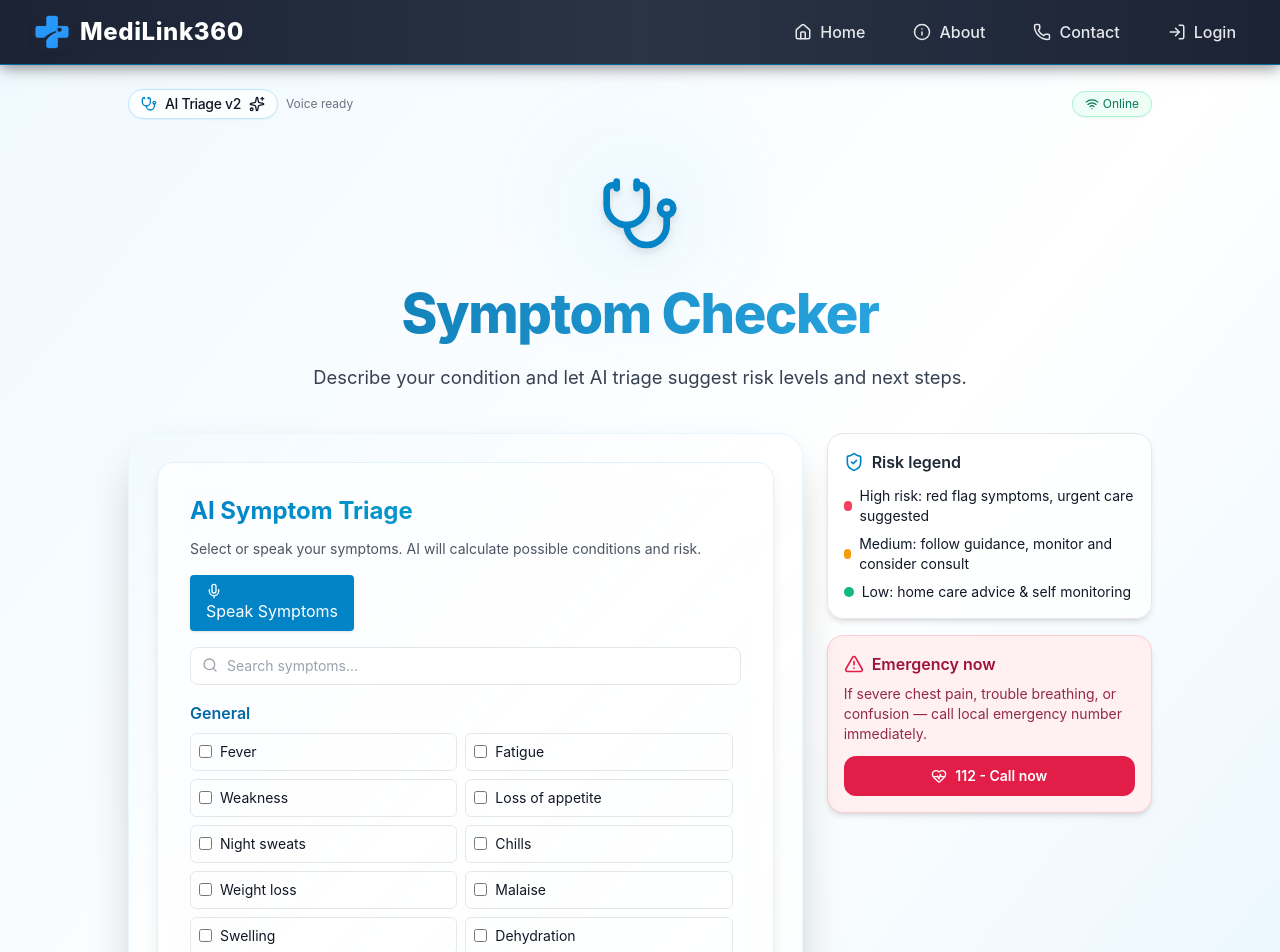
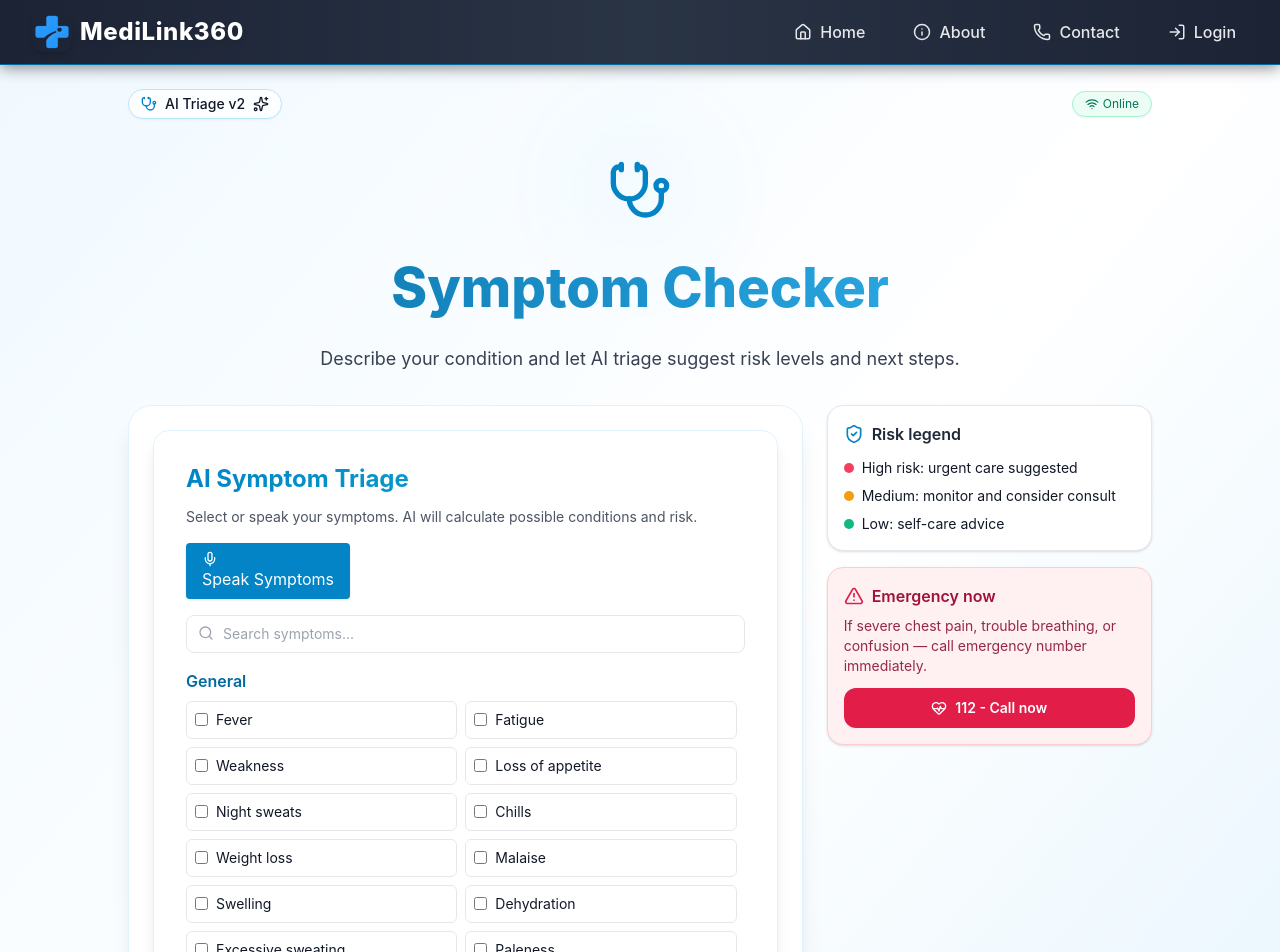
Before and after one commit to varghesegt/patient-app, a React (Vite) app: page /symptoms in a window 1280 px wide. Shown: the top 952 px of the page. Built offline with nearby package versions, Linux system fonts and the light colour scheme.

Commit message:
update: pwa and manifest setup

```diff
--- a/src/pages/symptoms.jsx
+++ b/src/pages/symptoms.jsx
@@ -10,8 +10,6 @@ import {
   WifiOff,
   ShieldCheck,
   Sparkles,
-  Zap,
-  HelpCircle,
   HeartPulse,
   AlertTriangle,
 } from "lucide-react";
@@ -23,104 +21,28 @@ const LANGS = {
     subtitle:
       "Describe your condition and let AI triage suggest risk levels and next steps.",
     disclaimer:
-      "Disclaimer: This is initial guidance and not a substitute for professional medical advice. If you feel unwell, seek medical care immediately.",
+      "Disclaimer: This is guidance only and not a substitute for professional medical advice. If you feel unwell, seek medical care immediately.",
     voiceReady: "Voice ready",
-    voiceNotSupported: "Voice input not supported on this device",
-    smartExamples: "Try an example",
+    voiceNotSupported: "Voice input not supported",
     legendTitle: "Risk legend",
-    howItWorks: "How this works",
-    howItWorksBody:
-      "Your description is analyzed to extract symptoms, duration, modifiers (fever, pain scale, comorbidities) and red‑flag patterns. A lightweight on‑device pre‑screen runs first; if online, a server model refines the triage and suggests care pathways.",
-    privacyTitle: "Privacy",
-    privacyBody:
-      "Text is processed securely. Do not paste personally identifying data (name, phone, address). In emergencies, call local services immediately.",
-    shortcuts: "Shortcuts",
-    shortcutList: [
-      "/ to focus input",
-      "Ctrl/⌘ + Enter to submit",
-      "Alt + . to cycle examples",
-    ],
     severeCTA: "Emergency now",
-    severeCTATip: "If severe chest pain, trouble breathing, or confusion — call local emergency number immediately.",
-  },
-  hi: {
-    title: "लक्षण जाँचकर्ता",
-    subtitle:
-      "अपनी स्थिति लिखें और AI त्रायेज जोखिम स्तर व अगले कदम सुझाएगा।",
-    disclaimer:
-      "अस्वीकरण: यह केवल प्रारम्भिक मार्गदर्शन है, डॉक्टर की सलाह का विकल्प नहीं है। आप अस्वस्थ हों तो तुरंत चिकित्सा सहायता लें।",
-    voiceReady: "वॉइस तैयार",
-    voiceNotSupported: "इस डिवाइस पर वॉइस इनपुट उपलब्ध नहीं",
-    smartExamples: "उदाहरण आज़माएँ",
-    legendTitle: "जोखिम संकेत",
-    howItWorks: "यह कैसे काम करता है",
-    howItWorksBody:
-      "आपका वर्णन पढ़कर लक्षण, अवधि, सह‑लक्षण (बुखार, दर्द‑स्तर, सह‑रोग) व रेड‑फ्लैग पहचाने जाते हैं। ऑफलाइन प्री‑स्क्रीन के बाद ऑनलाइन मॉडल देखभाल मार्ग सुझाता है।",
-    privacyTitle: "गोपनीयता",
-    privacyBody:
-      "कृपया नाम/फोन/पता जैसी पहचान योग्य जानकारी न डालें। आपात स्थिति में तुरंत स्थानीय सेवाओं को कॉल करें।",
-    shortcuts: "शॉर्टकट",
-    shortcutList: ["/ इनपुट पर जाएँ", "Ctrl/⌘ + Enter सबमिट", "Alt + . उदाहरण बदलें"],
-    severeCTA: "तुरंत आपातकाल",
     severeCTATip:
-      "यदि तीव्र सीने में दर्द, साँस लेने में दिक्कत, भ्रम — तुरंत आपात नंबर पर कॉल करें।",
-  },
-  ta: {
-    title: "அறிகுறி சரிபார்ப்பான்",
-    subtitle:
-      "உங்கள் நிலையைக் எழுதுங்கள்; AI தாயரேஜ் ஆபத்து நிலை மற்றும் அடுத்த படிகளை பரிந்துரைக்கும்.",
-    disclaimer:
-      "பொறுப்புத்துறப்பு: இது ஆரம்ப வழிகாட்டுதல் மட்டுமே; மருத்துவர் ஆலோசனைக்கு மாற்றாகாது. அவசரமென நினைத்தால் உடனே மருத்துவ உதவி பெறுங்கள்.",
-    voiceReady: "குரல் தயாராக உள்ளது",
-    voiceNotSupported: "இந்த சாதனத்தில் குரல் உள்ளீடு இல்லை",
-    smartExamples: "உதாரணம் முயற்சிக்க",
-    legendTitle: "ஆபத்து குறிப்பு",
-    howItWorks: "எப்படி செயல்படுகிறது",
-    howItWorksBody:
-      "உங்கள் விளக்கத்திலிருந்து அறிகுறிகள், காலம், துணை‑அறிகுறிகள், ரெட்‑ஃப்ளாக் பாட்டெர்ன்களை கண்டறிந்து முதலில் ஆஃப்லைன் முன்‑திரை; ஆன்லைனில் இருந்தால் மேம்பட்ட மாதிரி பரிந்துரைகள் தரும்.",
-    privacyTitle: "தனியுரிமை",
-    privacyBody:
-      "பெயர்/தொலைபேசி/முகவரி போன்ற அடையாளத் தகவலை இட வேண்டாம். அவசர நிலை என்றால் உடனே உள்ளூர் சேவைகளை அழைக்கவும்.",
-    shortcuts: "குறுக்குவழிகள்",
-    shortcutList: [
-      "/ உள்ளீட்டுக்கு செல்ல",
-      "Ctrl/⌘ + Enter சமர்ப்பிக்க",
-      "Alt + . உதாரணம் மாற்ற",
-    ],
-    severeCTA: "அவசரம் இப்போது",
-    severeCTATip:
-      "கடுமையான மார்பு வலி, சுவாசக் குறைவு, குழப்பம் — உடனே அவசர எண்ணிற்கு அழைக்கவும்.",
+      "If severe chest pain, trouble breathing, or confusion — call emergency number immediately.",
   },
 };
 
 const EXAMPLES = [
   {
-    k: "cp",
-    text:
-      "Sudden chest pain radiating to left arm, sweating, shortness of breath for 20 minutes. History: hypertension.",
-    level: "high",
+    text: "Sudden chest pain radiating to left arm, sweating, shortness of breath for 20 minutes. History: hypertension.",
   },
   {
-    k: "fever",
-    text:
-      "Fever 101°F with sore throat and dry cough for 3 days, mild headache, no breathing difficulty.",
-    level: "medium",
+    text: "Fever 101°F with sore throat and dry cough for 3 days, mild headache, no breathing difficulty.",
   },
   {
-    k: "abd",
-    text:
-      "Lower right abdominal pain worsening over 8 hours, nausea, loss of appetite, pain 7/10, no vomiting.",
-    level: "medium",
-  },
-  {
-    k: "rash",
-    text:
-      "Itchy red rash after new detergent exposure, no swelling of lips/tongue, no breathing issues.",
-    level: "low",
+    text: "Lower right abdominal pain worsening over 8 hours, nausea, loss of appetite, no vomiting.",
   },
 ];
 
-// Utility: broadcast an example to SymptomForm without tight coupling
 const fireFillEvent = (payload) => {
   const ev = new CustomEvent("symptom:fill", { detail: payload });
   window.dispatchEvent(ev);
@@ -130,7 +52,6 @@ export default function Symptoms() {
   const { lang } = useContext(LanguageContext);
   const t = LANGS[lang] || LANGS.en;
 
-  // Offline awareness
   const [online, setOnline] = useState(() => navigator.onLine);
   useEffect(() => {
     const on = () => setOnline(true);
@@ -143,7 +64,6 @@ export default function Symptoms() {
     };
   }, []);
 
-  // Voice dictation (Web Speech API)
   const [listening, setListening] = useState(false);
   const [voiceSupported, setVoiceSupported] = useState(false);
   const recRef = useRef(null);
@@ -153,10 +73,9 @@ export default function Symptoms() {
     if (SR) {
       setVoiceSupported(true);
       const rec = new SR();
-      rec.lang = lang === "hi" ? "hi-IN" : lang === "ta" ? "ta-IN" : "en-IN";
+      rec.lang = "en-IN";
       rec.interimResults = true;
       rec.maxAlternatives = 1;
-
       let liveText = "";
       rec.onresult = (e) => {
         const t = Array.from(e.results)
@@ -190,63 +109,18 @@ export default function Symptoms() {
     }
   };
 
-  // Autosave + restore hints (the SymptomForm can also manage its own state)
-  const [restored, setRestored] = useState(false);
-  useEffect(() => {
-    const draft = localStorage.getItem("symptomDraft");
-    if (draft && !restored) {
-      setRestored(true);
-      fireFillEvent({ text: draft, mode: "restore" });
-    }
-    const onDraft = (e) => {
-      // Allow SymptomForm to broadcast draft updates
-      if (e?.detail?.text !== undefined) {
-        try {
-          localStorage.setItem("symptomDraft", e.detail.text);
-        } catch {}
-      }
-    };
-    window.addEventListener("symptom:draft", onDraft);
-    return () => window.removeEventListener("symptom:draft", onDraft);
-  }, [restored]);
-
-  // Cycle examples shortcut (Alt + .)
-  const exIndex = useRef(0);
-  useEffect(() => {
-    const onKey = (e) => {
-      if (e.altKey && e.key === ".") {
-        e.preventDefault();
-        const sample = EXAMPLES[exIndex.current % EXAMPLES.length];
-        exIndex.current += 1;
-        fireFillEvent({ text: sample.text, mode: "example" });
-      }
-      // Focus main input hint: forward a focus event the form can use
-      if (e.key === "/") {
-        e.preventDefault();
-        window.dispatchEvent(new CustomEvent("symptom:focus"));
-      }
-      if ((e.metaKey || e.ctrlKey) && e.key.toLowerCase() === "enter") {
-        window.dispatchEvent(new CustomEvent("symptom:submit"));
-      }
-    };
-    window.addEventListener("keydown", onKey);
-    return () => window.removeEventListener("keydown", onKey);
-  }, []);
-
-  // Gradient background grid
   const Background = useMemo(
     () => (
       <div
         aria-hidden
-        className="pointer-events-none fixed inset-0 -z-10"
+        className="pointer-events-none fixed inset-0 -z-10 bg-gradient-to-b from-sky-50 via-white to-sky-100"
       >
-        <div className="absolute inset-0 bg-gradient-to-b from-sky-100 via-white to-sky-50" />
         <div
-          className="absolute inset-0 opacity-[0.12]"
+          className="absolute inset-0 opacity-[0.1]"
           style={{
             backgroundImage:
-              "linear-gradient(to right, rgba(0,0,0,0.15) 1px, transparent 1px), linear-gradient(to bottom, rgba(0,0,0,0.15) 1px, transparent 1px)",
-            backgroundSize: "28px 28px",
+              "linear-gradient(to right, rgba(0,0,0,0.1) 1px, transparent 1px), linear-gradient(to bottom, rgba(0,0,0,0.1) 1px, transparent 1px)",
+            backgroundSize: "26px 26px",
           }}
         />
       </div>
@@ -257,77 +131,62 @@ export default function Symptoms() {
   return (
     <div className="min-h-screen text-gray-900 flex flex-col">
       {Background}
-
-      {/* Top banner: status & actions */}
       <div className="w-full px-4 sm:px-6 lg:px-8 pt-6">
-        <div className="mx-auto max-w-5xl">
-          <div className="flex flex-wrap items-center justify-between gap-3">
+        <div className="mx-auto max-w-5xl flex items-center justify-between gap-3">
           <div className="flex items-center gap-2">
-              <span className="inline-flex items-center gap-2 rounded-full border border-sky-200 bg-white/80 backdrop-blur px-3 py-1 text-sm shadow-sm">
+            <span className="inline-flex items-center gap-2 rounded-full border border-sky-200 bg-white/80 px-3 py-1 text-sm shadow-sm">
               <Stethoscope className="h-4 w-4 text-sky-600" />
-                <span className="font-medium tracking-tight">AI Triage v2</span>
+              <span className="font-medium">AI Triage v2</span>
               <Sparkles className="h-4 w-4" />
             </span>
-              <span className="hidden sm:inline text-xs text-gray-500">{online ? t.voiceReady : t.voiceNotSupported}</span>
           </div>
           <div className="flex items-center gap-2">
             <span className={`inline-flex items-center gap-1 rounded-full px-3 py-1 text-xs border shadow-sm ${
               online
-                  ? "bg-emerald-50/80 border-emerald-200 text-emerald-700"
-                  : "bg-amber-50/80 border-amber-200 text-amber-700"
+                ? "bg-emerald-50 border-emerald-200 text-emerald-700"
+                : "bg-amber-50 border-amber-200 text-amber-700"
             }`}>
               {online ? <Wifi className="h-3.5 w-3.5" /> : <WifiOff className="h-3.5 w-3.5" />}
-                {online ? "Online" : "Offline: basic mode"}
+              {online ? "Online" : "Offline"}
             </span>
           </div>
         </div>
       </div>
-      </div>
 
-      {/* Header */}
       <motion.div
         initial={{ opacity: 0, y: -24 }}
         animate={{ opacity: 1, y: 0 }}
-        transition={{ duration: 0.6, ease: "easeOut" }}
-        className="text-center px-6 pt-10 sm:pt-14"
+        transition={{ duration: 0.6 }}
+        className="text-center px-6 pt-10"
       >
         <div className="flex justify-center mb-6">
           <motion.div
             initial={{ scale: 0.9, opacity: 0 }}
             animate={{ scale: 1, opacity: 1 }}
-            transition={{ duration: 0.5, delay: 0.1 }}
+            transition={{ duration: 0.5 }}
             className="relative"
           >
-            <div className="absolute inset-0 blur-3xl bg-sky-400/40 rounded-full animate-pulse" />
-            <Stethoscope className="w-16 h-16 sm:w-20 sm:h-20 relative text-sky-600 drop-shadow-lg" />
+            <div className="absolute inset-0 blur-3xl bg-sky-400/30 rounded-full animate-pulse" />
+            <Stethoscope className="w-16 h-16 text-sky-600 relative" />
           </motion.div>
         </div>
-
-        <h1 className="text-[clamp(1.9rem,5vw,3.4rem)] font-extrabold tracking-tight leading-tight bg-gradient-to-r from-sky-700 to-sky-400 bg-clip-text text-transparent">
+        <h1 className="text-[clamp(1.9rem,5vw,3.4rem)] font-extrabold bg-gradient-to-r from-sky-700 to-sky-400 bg-clip-text text-transparent">
           {t.title}
         </h1>
-        <p className="mt-4 text-gray-700 max-w-2xl mx-auto text-[clamp(0.95rem,2vw,1.15rem)] leading-relaxed">
+        <p className="mt-4 text-gray-700 max-w-2xl mx-auto text-lg">
           {t.subtitle}
         </p>
       </motion.div>
 
-      {/* Main 2‑column section */}
-      <div className="w-full px-4 sm:px-6 lg:px-8 mt-8 sm:mt-10 pb-16">
+      <div className="w-full px-4 sm:px-6 lg:px-8 mt-8 pb-16">
         <div className="mx-auto max-w-5xl grid grid-cols-1 lg:grid-cols-3 gap-6">
-          {/* Left: Form */}
           <motion.div
             initial={{ opacity: 0, y: 24 }}
             whileInView={{ opacity: 1, y: 0 }}
-            viewport={{ once: true, amount: 0.25 }}
             transition={{ duration: 0.6 }}
-            className="relative lg:col-span-2 rounded-3xl bg-white/85 backdrop-blur-xl shadow-2xl border border-sky-100/70 p-5 sm:p-7"
+            className="relative lg:col-span-2 rounded-3xl bg-white shadow-xl border border-sky-100 p-6"
           >
-            <div className="absolute inset-0 bg-gradient-to-br from-sky-100/40 via-transparent to-sky-50/20 pointer-events-none rounded-3xl" />
-
-            {/* The actual form */}
             <SymptomForm />
-
-            {/* Dictation hint */}
             <AnimatePresence>
               {listening && (
                 <motion.div
@@ -337,35 +196,31 @@ export default function Symptoms() {
                   className="mt-4 flex items-center gap-2 text-sm text-red-700 bg-red-50 border border-red-200 rounded-xl px-3 py-2"
                 >
                   <Mic className="h-4 w-4" />
-                  <span>Listening… speak clearly near the microphone.</span>
+                  <span>Listening… speak clearly near the mic.</span>
                 </motion.div>
               )}
             </AnimatePresence>
           </motion.div>
 
-          {/* Right: Legend / Help / Safety */}
           <motion.aside
             initial={{ opacity: 0, y: 24 }}
             whileInView={{ opacity: 1, y: 0 }}
-            viewport={{ once: true, amount: 0.25 }}
-            transition={{ duration: 0.6, delay: 0.05 }}
+            transition={{ duration: 0.6 }}
             className="space-y-4"
           >
-            {/* Risk legend */}
-            <section className="rounded-2xl border border-gray-200 bg-white/80 backdrop-blur shadow-md p-4">
+            <section className="rounded-2xl border border-gray-200 bg-white shadow p-4">
               <div className="flex items-center gap-2 mb-3">
                 <ShieldCheck className="h-5 w-5 text-sky-600" />
                 <h3 className="font-semibold text-gray-800">{t.legendTitle}</h3>
               </div>
               <ul className="space-y-2 text-sm">
-                <li className="flex items-center gap-2"><span className="h-2.5 w-2.5 rounded-full bg-rose-500" /> High risk: red flag symptoms, urgent care suggested</li>
-                <li className="flex items-center gap-2"><span className="h-2.5 w-2.5 rounded-full bg-amber-500" /> Medium: follow guidance, monitor and consider consult</li>
-                <li className="flex items-center gap-2"><span className="h-2.5 w-2.5 rounded-full bg-emerald-500" /> Low: home care advice & self monitoring</li>
+                <li className="flex items-center gap-2"><span className="h-2.5 w-2.5 rounded-full bg-rose-500" /> High risk: urgent care suggested</li>
+                <li className="flex items-center gap-2"><span className="h-2.5 w-2.5 rounded-full bg-amber-500" /> Medium: monitor and consider consult</li>
+                <li className="flex items-center gap-2"><span className="h-2.5 w-2.5 rounded-full bg-emerald-500" /> Low: self-care advice</li>
               </ul>
             </section>
 
-            {/* Emergency CTA */}
-            <section className="rounded-2xl border border-rose-200 bg-rose-50 p-4 shadow-md">
+            <section className="rounded-2xl border border-rose-200 bg-rose-50 p-4 shadow">
               <div className="flex items-center gap-2 mb-2">
                 <AlertTriangle className="h-5 w-5 text-rose-600" />
                 <h3 className="font-semibold text-rose-800">{t.severeCTA}</h3>
@@ -373,7 +228,7 @@ export default function Symptoms() {
               <p className="text-sm text-rose-900/90 mb-3">{t.severeCTATip}</p>
               <a
                 href="tel:112"
-                className="inline-flex items-center justify-center gap-2 w-full rounded-xl px-4 py-2.5 text-sm font-semibold bg-rose-600 text-white hover:bg-rose-700 active:bg-rose-800 focus:outline-none focus:ring-2 focus:ring-offset-2 focus:ring-rose-600"
+                className="inline-flex items-center justify-center gap-2 w-full rounded-xl px-4 py-2.5 text-sm font-semibold bg-rose-600 text-white hover:bg-rose-700"
               >
                 <HeartPulse className="h-4 w-4" /> 112 - Call now
               </a>
@@ -381,16 +236,14 @@ export default function Symptoms() {
           </motion.aside>
         </div>
 
-        {/* Tips & disclaimer footer */}
         <motion.div
           initial={{ opacity: 0, y: 24 }}
           whileInView={{ opacity: 1, y: 0 }}
-          viewport={{ once: true, amount: 0.25 }}
-          transition={{ duration: 0.6, delay: 0.1 }}
-          className="mt-8 mx-auto max-w-5xl flex items-start gap-3 bg-gradient-to-r from-amber-50/80 to-yellow-100/90 border border-yellow-200/70 rounded-2xl shadow-lg p-4"
+          transition={{ duration: 0.6 }}
+          className="mt-8 mx-auto max-w-5xl flex items-start gap-3 bg-yellow-50 border border-yellow-200 rounded-2xl shadow p-4"
         >
           <Info className="w-6 h-6 text-yellow-700 shrink-0" />
-          <p className="text-[clamp(0.9rem,2vw,1rem)] text-gray-700 leading-relaxed">
+          <p className="text-base text-gray-700 leading-relaxed">
             {t.disclaimer}
           </p>
         </motion.div>
```
Lines whose indentation alone changed are shown as unchanged.
